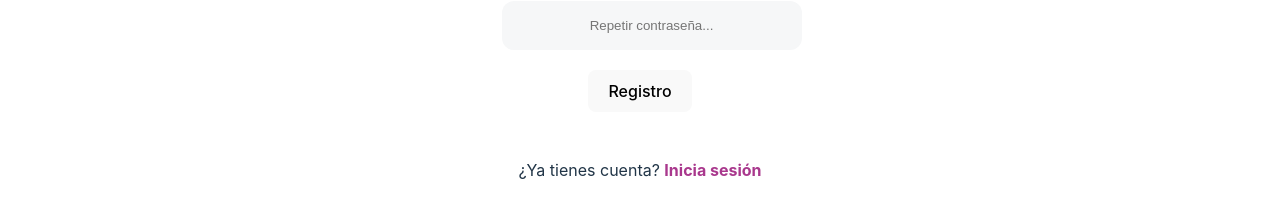
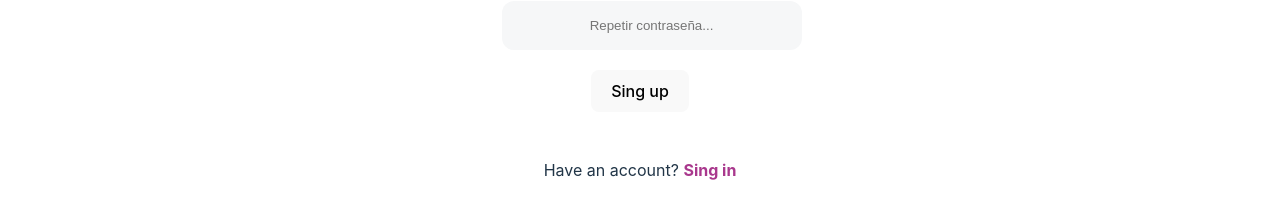
Before and after one commit to Danie204/ClonInsta_UI, a React (Vite) app: page /register in a window 1280 px wide. Shown: the part 417-636 px from the top of the page. Built offline with nearby package versions, Linux system fonts and the light colour scheme; no server answers.

Commit message:
más traducciones

```diff
--- a/src/locale/en.json
+++ b/src/locale/en.json
@@ -13,5 +13,8 @@
   "home.newPosts": "New Posts",
   "userInfo.login": "Log in",
   "header.placeholderSearch": "Search",
-  "post.postAuthor": "By"
+  "post.postAuthor": "By",
+  "register.singUp": "Sing up",
+  "register.account": "Have an account?",
+  "register.singIn": "Sing in"
 }
--- a/src/locale/es.json
+++ b/src/locale/es.json
@@ -12,5 +12,8 @@
   "home.newPosts": "Publicaciones recientes",
   "userInfo.login": "Iniciar sesión",
   "header.placeholderSearch": "Buscar",
-  "post.postAuthor": "Por"
+  "post.postAuthor": "Por",
+  "register.singUp": "Regístrate",
+  "register.account": "¿Ya tienes cuenta?",
+  "register.singIn": "Inicia sesión"
 }
--- a/src/pages/Register/Register.jsx
+++ b/src/pages/Register/Register.jsx
@@ -1,33 +1,33 @@
 import { useState } from "react";
 import { Link } from "react-router-dom";
+import { FormattedMessage } from "react-intl";
 //import { useUser } from "../../UserContext";
 
 const Register = () => {
-  const [username, setUsername] = useState('');
-  const [password, setPassword] = useState('');
-  const [password2, setPassword2] = useState('');
-  const [email, setEmail] = useState('');
-  const [errorMessage, setErrorMessage] = useState('');
-  const [userRegister, setUserRegister] = useState('');
+  const [username, setUsername] = useState("");
+  const [password, setPassword] = useState("");
+  const [password2, setPassword2] = useState("");
+  const [email, setEmail] = useState("");
+  const [errorMessage, setErrorMessage] = useState("");
+  const [userRegister, setUserRegister] = useState("");
 
   const handleForm = async (event) => {
     event.preventDefault();
-    const res = await fetch('http://localhost:3000/users/register', {
-      method: 'POST',
+    const res = await fetch("http://localhost:3000/users/register", {
+      method: "POST",
       headers: {
-        'Content-Type': 'application/json'
+        "Content-Type": "application/json",
       },
-      body: JSON.stringify({ username, email, password })
+      body: JSON.stringify({ username, email, password }),
     });
 
     const response = await res.json();
     if (res.ok) {
-      setUserRegister(true)
+      setUserRegister(true);
     } else {
       setErrorMessage("Ocurrió un error durante el registro.");
     }
   };
-
 
   if (userRegister) {
     return (
@@ -41,38 +41,41 @@ const Register = () => {
         name="username"
         placeholder="Usuario..."
         value={username}
-        onChange={e => setUsername(e.target.value)}
+        onChange={(e) => setUsername(e.target.value)}
       />
       <input
         name="email"
         placeholder="Email..."
         type="email"
         value={email}
-        onChange={e => setEmail(e.target.value)}
+        onChange={(e) => setEmail(e.target.value)}
       />
       <input
         type="password"
         placeholder="Contraseña..."
         value={password}
-        onChange={e => setPassword(e.target.value)}
+        onChange={(e) => setPassword(e.target.value)}
       />
       <input
         name="password"
         placeholder="Repetir contraseña..."
         type="password"
         value={password2}
-        onChange={e => setPassword2(e.target.value)}
+        onChange={(e) => setPassword2(e.target.value)}
       />
-      {password !== password2 &&
+      {password !== password2 && (
         <p className="error">Las contraseñas no coinciden.</p>
-      }
-      {errorMessage &&
-        <p className="error">{errorMessage}</p>
-      }
+      )}
+      {errorMessage && <p className="error">{errorMessage}</p>}
 
-      <button>Registro</button>
+      <button>
+        <FormattedMessage id="register.singUp" />
+      </button>
       <p>
-        ¿Ya tienes cuenta? <Link to="/login">Inicia sesión</Link>
+        <FormattedMessage id="register.account" />{" "}
+        <Link to="/login">
+          <FormattedMessage id="register.singIn" />
+        </Link>
       </p>
     </form>
   );
```
